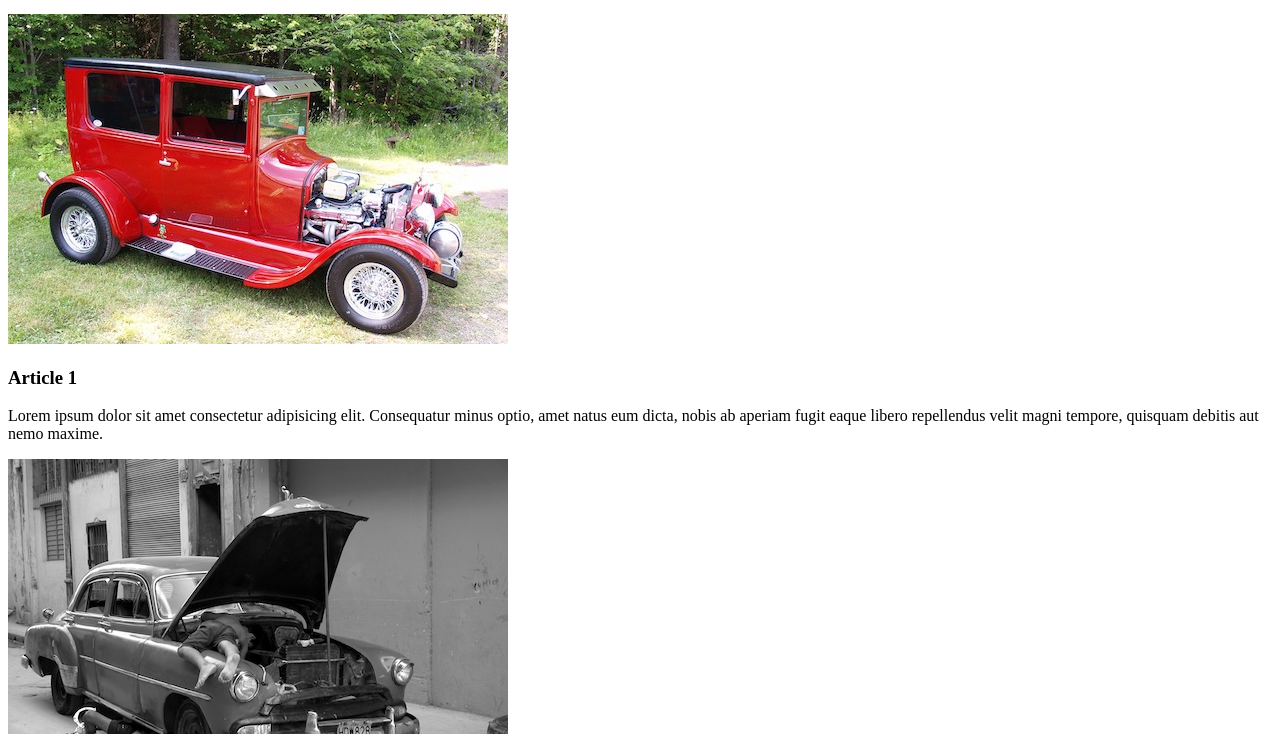
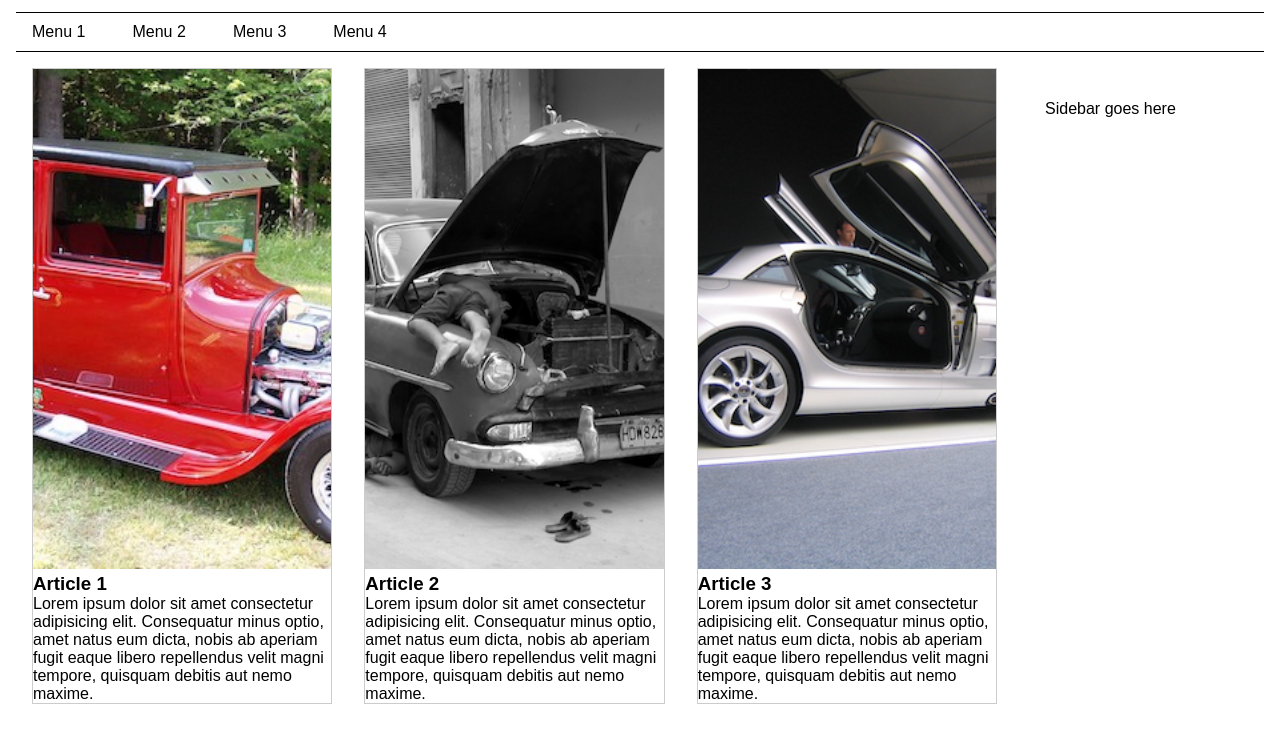
Before and after one commit to oliluoma/BOOTSTRAP, a plain HTML site: page viikkotehtävä2/index.html in a window 1280 px wide. Shown: the part 154-888 px from the top of the page. Drawn offline with Linux system fonts and the light colour scheme.

Commit message:
tehtävä valmis

```diff
--- a/viikkotehtävä2/css/style.css
+++ b/viikkotehtävä2/css/style.css
@@ -8,3 +8,143 @@
     --general-padding: 2em;
     --general-margin: 1em;
 }
+
+* {
+    margin: 0;
+    padding: 0;
+    color: var(--dark-foreground-color);
+    font-family:Arial, Helvetica, sans-serif;
+
+}
+
+*,*::before,*::after {
+    box-sizing: border-box;}
+
+a {
+    text-decoration: none;
+}
+
+a:hover {
+    color: var(--accent-color);
+    font-weight: bold;
+}
+
+div#container {
+    display: flex;
+    flex-direction: column;
+}
+
+div#content {
+    display: inherit;
+}
+
+div#content section {
+    width: 80vw;
+    display: inherit;
+    flex-direction: row;
+    flex-wrap: wrap;
+}
+
+div#content aside {
+    width: 20vw;
+}
+
+header {
+    display: inherit;
+    justify-content: center;
+    align-items: center;
+    height: 150px;
+}
+
+header h1 {
+    font-family: Verdana, Geneva, Tahoma, sans-serif;
+}
+
+article {
+    flex: 33.33%;
+}
+
+article div {
+    margin: var(--general-margin);
+    border: 1px solid var(--grey-foreground-color)
+
+}
+
+article div img {
+    height: 500px;
+    width: 100%;
+    object-fit: cover;
+    object-position: center;
+}
+
+nav {
+    display: inherit;
+    align-items: center;
+    border-top: 1px solid var(--dark-foreground-color);
+    border-bottom: 1px solid var(--dark-foreground-color);
+    height: 40px;
+}
+
+nav ul {
+    padding-left: calc(var(--general-padding) / 2);
+}
+
+nav li {
+    display: inline-block;
+    width: 5em;
+    margin-right: var(--general-margin);
+}
+
+div#container {
+    display: flex;
+    flex-direction: column;
+    margin: var(--general-margin);
+}
+
+aside {
+    padding: var(--general-padding);
+    padding-top: calc(var(--general-padding) * 1.5);
+}
+
+footer {
+    background-color:var(--dark-backround-color);
+    display: inherit;
+    justify-content: center;
+    align-items: center;
+    height: 150px;
+}
+
+footer p {
+    color: var(--light-foreground-color);
+}
+
+@media only screen and (max-width: 1200px) {
+    div#content {
+        flex-direction: column;
+    }
+
+div#content section {
+    width: 100vw;
+    flex-direction: row;
+    }
+
+div#content aside {
+    width: 100vw;
+    padding-top: var(--general-padding);
+    padding-left: calc(var(--general-padding) / 2);
+    }
+
+article {
+    flex: 50%;
+    }
+
+article div img {
+    height: 350px;
+    }
+}
+
+@media only screen and (max-width: 992px) {
+    div#content section {
+        flex-direction: column;
+    }
+}
```
